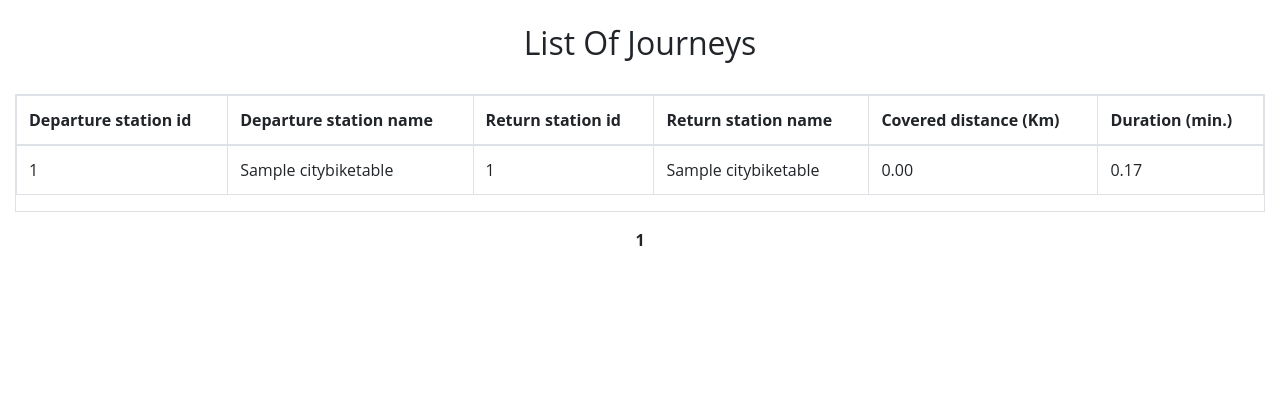
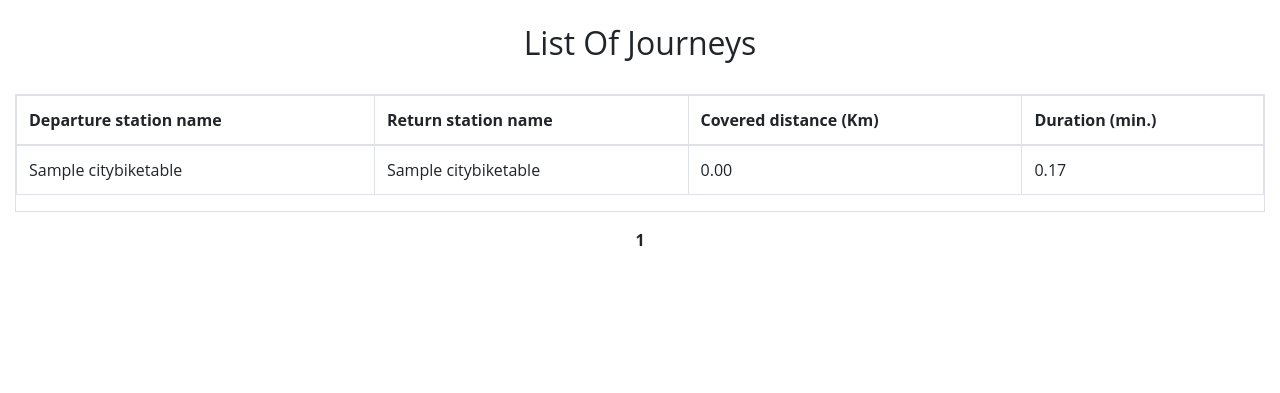
Before and after one commit to shardendu-design/solita_project, a Flask app: page / in a window 1280 px wide. Shown: the part 56-449 px from the top of the page. Run offline with Flask 3, Linux system fonts and the light colour scheme; tables that the repository leaves empty hold one stand-in row (values such as "Sample post"); some libraries are stand-ins or nearby versions; some web fonts are replaced.

Commit message:
done some name align changes

```diff
--- a/app/citybike/templates/citibyike_list.html
+++ b/app/citybike/templates/citibyike_list.html
@@ -17,9 +17,9 @@
                   <tr>
                     <!-- <th scope="col">Departure</th>
                     <th scope="col">Return</th> -->
-                    <th scope="col">Departure station id</th>
+                    <!-- <th scope="col">Departure station id</th> -->
                     <th scope="col">Departure station name</th>
-                    <th scope="col">Return station id</th>
+                    <!-- <th scope="col">Return station id</th> -->
                     <th scope="col">Return station name</th>
                     <th scope="col">Covered distance (Km)</th>
                     <th scope="col">Duration (min.)</th>
@@ -30,9 +30,9 @@
                        <tr>
                          <!-- <td>{{list.departure}}</td>
                          <td>{{list.returns}}</td> -->
-                         <td>{{list.departure_station_id}}</td>
+                         <!-- <td>{{list.departure_station_id}}</td> -->
                          <td>{{list.departure_station_name}}</td>
-                         <td>{{list.return_station_id}}</td>
+                         <!-- <td>{{list.return_station_id}}</td> -->
                          <td>{{list.return_station_name}}</td>
                          <td>{{list.covered_distance_km}}</td>
                          <td>{{list.duration_in_minutes}}</td>
```
